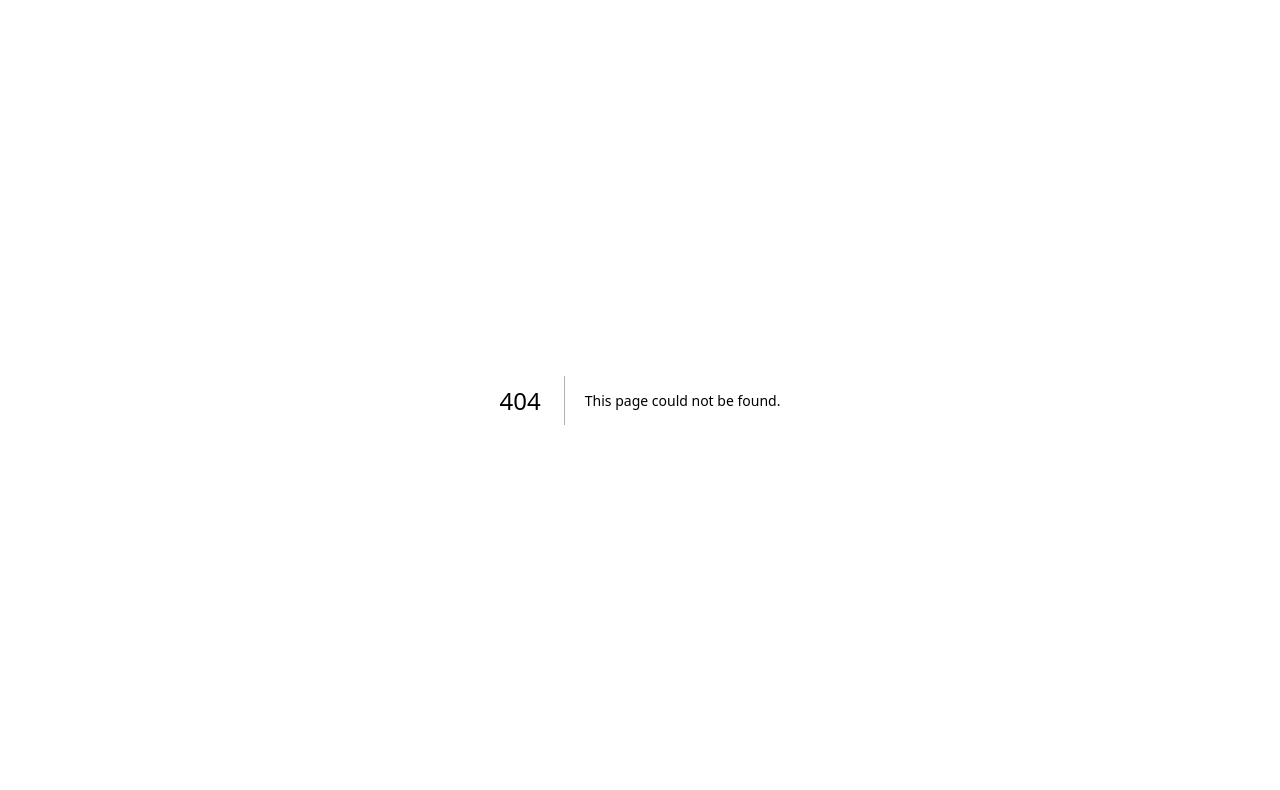
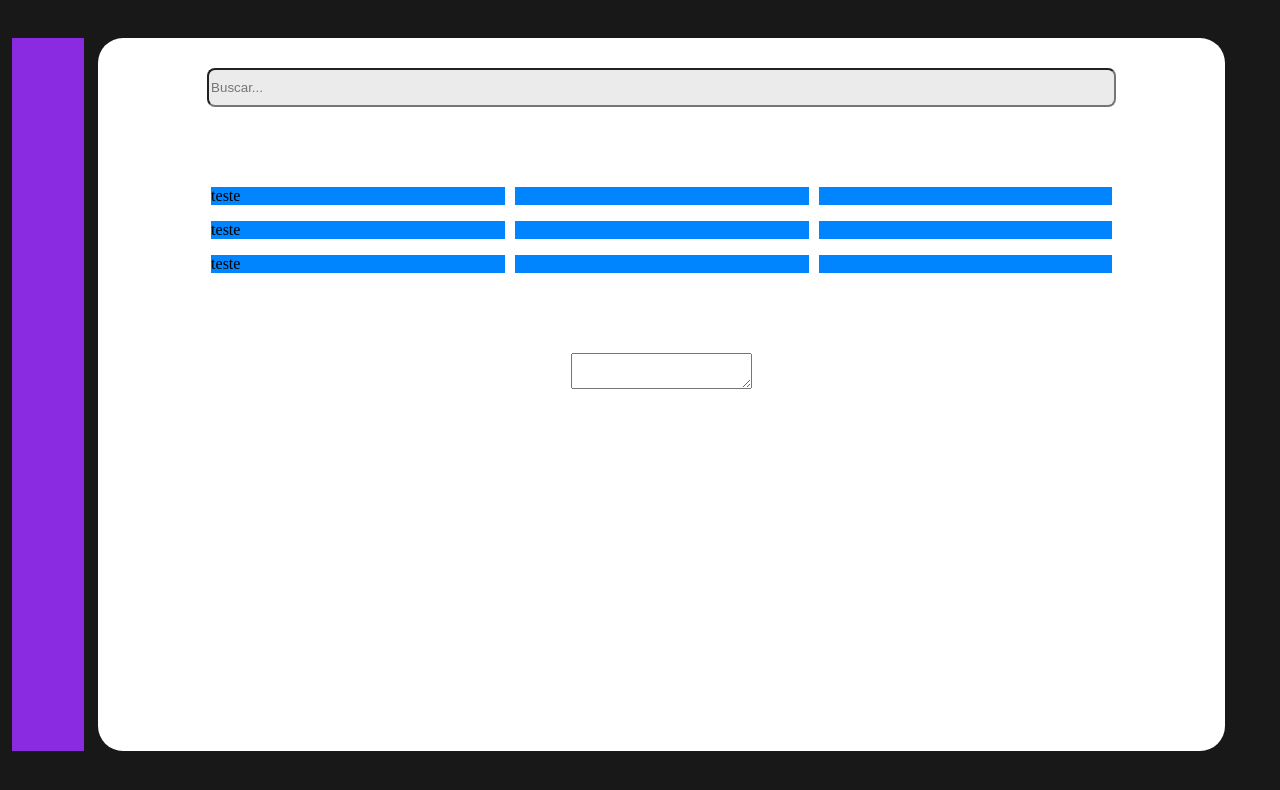
Before and after one commit to AryelSouza/Saude_Senior, a Next.js app in the folder web/: page /reportar in a window 1280 px wide. Before the commit this address had no page. Shown: the top 790 px of the page. Built offline with nearby package versions, Linux system fonts and the light colour scheme.

Commit message:
Criação da page de Report

```diff
--- /dev/null
+++ b/web/src/pages/reportar.js
@@ -0,0 +1,48 @@
+import Head from 'next/head'
+import { Inter } from 'next/font/google'
+import styles from '@/styles/Report.module.css'
+
+const inter = Inter({ subsets: ['latin'] })
+
+export default function Home() {
+  return (
+    <div className={styles.body}>
+      <div className={styles.main}>
+
+        <div className={styles.content}>
+          <div className={styles.barraLateral}>
+
+          </div>
+          <div className={styles.home}>
+            <div className={styles.ReportPesquisa}>
+              <input type="text" className={styles.ReportBusca} placeholder="Buscar..."/>
+
+            </div>
+            <div className={styles.ReportFrequency}>
+              <div className={styles.ReportBalon}>teste</div>
+              <div className={styles.ReportBalon}></div>
+              <div className={styles.ReportBalon}></div>
+              <div className={styles.ReportBalon}>teste</div>
+              <div className={styles.ReportBalon}></div>
+              <div className={styles.ReportBalon}></div>
+              <div className={styles.ReportBalon}>teste</div>
+              <div className={styles.ReportBalon}></div>
+              <div className={styles.ReportBalon}></div>
+
+            </div>
+            <div className={styles.ReportProblem}>
+              <textarea></textarea>
+
+            </div>
+          </div>
+
+        </div>
+        <div className={styles.footer}>
+
+
+        </div>
+
+      </div>
+    </div>
+  )
+}
--- a/web/src/styles/Home.module.css
+++ b/web/src/styles/Home.module.css
@@ -11,9 +11,9 @@
 
 .content{
   border-radius: 25px;
-  background-color: white;
   height: 100%;
   width: 100%;
+  background-color: white;
 
 }
 
@@ -24,8 +24,14 @@
 
 .barraLateral{
   background-color: blueviolet;
+  height: 100%;
+  width: 25px;
 }
 
 .home{
   background-color: orange;
+  height: 100%;
+  width: 100%;
+  border-radius: 25px;
+  background-color: white;
 }
--- /dev/null
+++ b/web/src/styles/Report.module.css
@@ -0,0 +1,68 @@
+  .main{
+    margin: 38px 0 0 0;
+    display: flex;
+    flex-direction: column;
+    height: calc(100vh - 68px);
+    width: 100%;
+  }
+
+  .content{
+    margin: 0 47px 0 4px;
+    display: flex;
+    flex-direction: row;
+    height: 100%;
+  }
+
+  .footer{
+    height: 20px;
+    width: 100%;
+  }
+
+  .barraLateral{
+    background-color: blueviolet;
+    height: 100%;
+    width: 78px;
+    margin-right: 14px;
+  }
+
+  .home{
+    display: flex;
+    flex-direction: column;
+    align-items: center;
+    gap: 5rem;
+    border-radius: 25px;
+    background-color: white;
+    height: 100%;
+    width: 100%;
+  }
+
+  .ReportPesquisa{
+    text-align: center;
+    margin-top: 30px;
+    width: 100%;
+  }
+  .ReportBusca{
+    width: 80%;
+    height: 33px;
+    background: rgba(0, 0, 0, 0.08);
+    border-radius: 8px;
+  }
+
+  .ReportFrequency{
+    width: 80%;
+    display: grid;
+    grid-template-columns: repeat(3, 1fr);
+    grid-column-gap: 10px;
+    grid-row-gap: 1em;
+
+      /* display: grid;
+      grid-template-columns: repeat(3, 1fr);
+      grid-column-gap: 10px;
+      grid-row-gap: 1em;
+      padding-top: 40px;
+      align-items: center;
+      background-color: red; */
+  }
+  .ReportBalon{
+    background: #0085FF;
+  }
```
Also changed, not shown: 1 other file (tests, documents, lock files or other folders).
